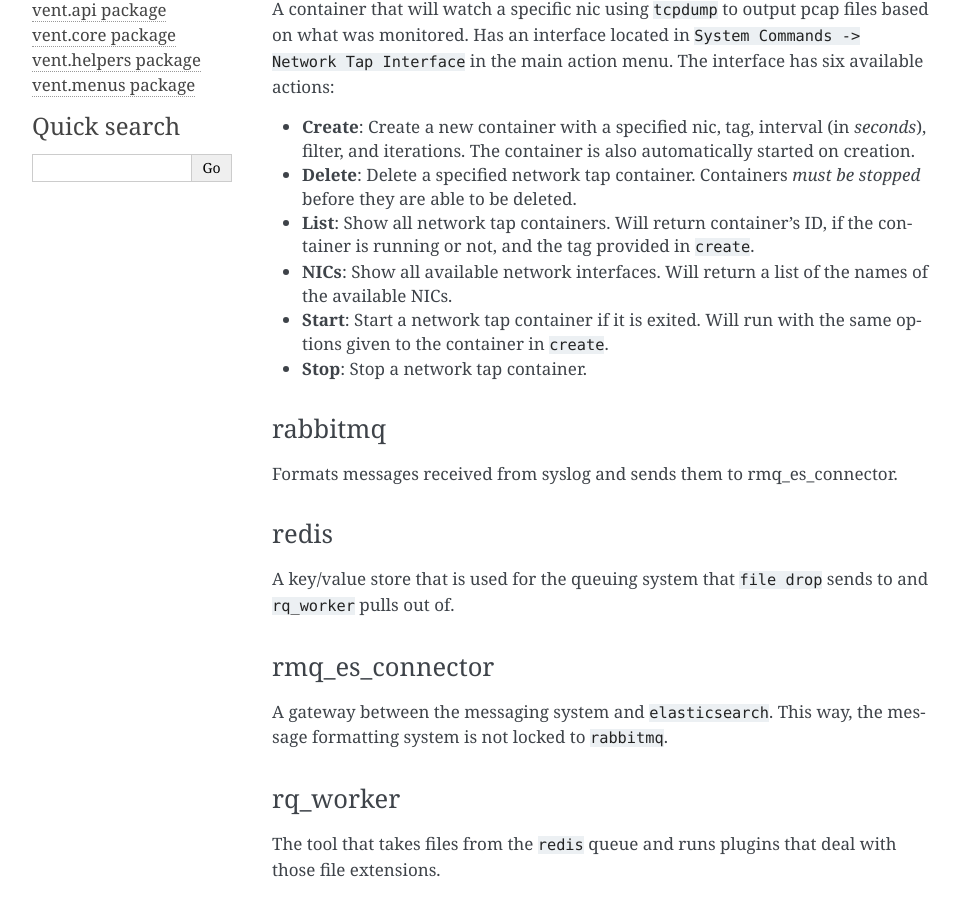
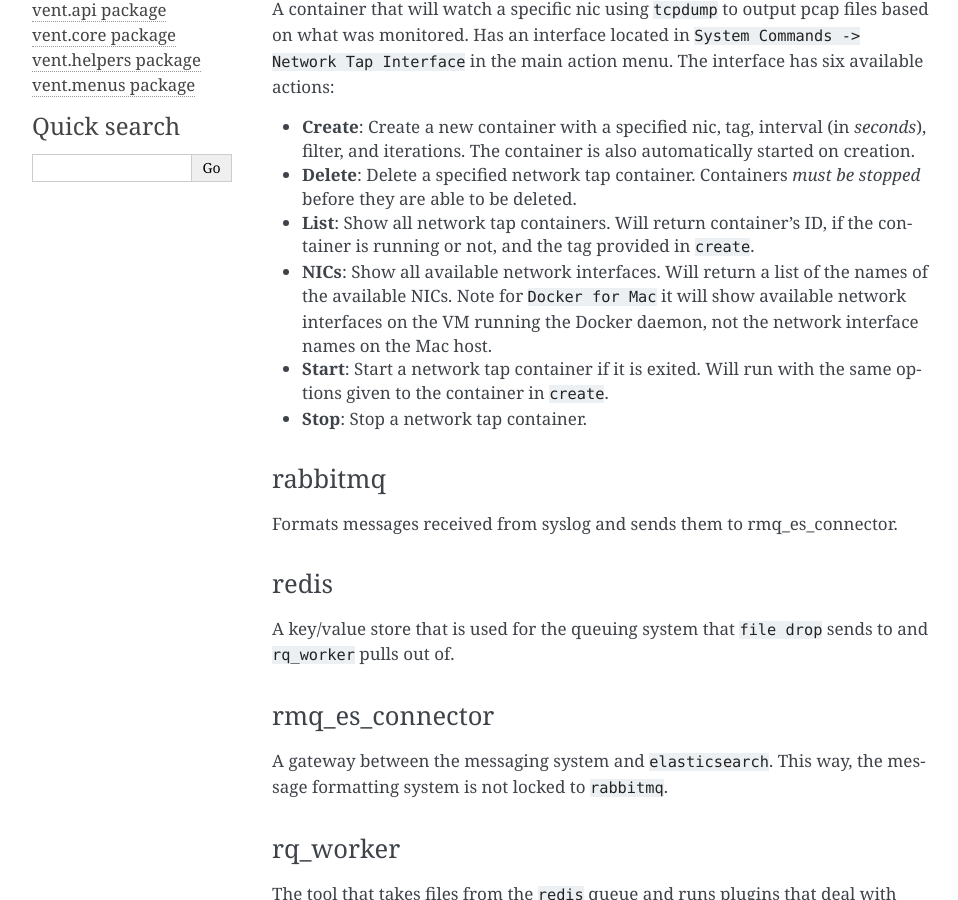
Before and after one commit to CyberReboot/vent, a Sphinx documentation site: the page built from docs/source/core_and_plugins.rst, in a window 1280 px wide and 900 px high, scrolled down 518 px. Shown: the whole window, without its empty margins (148-1106 px from the left). Built offline with Sphinx 7.4.7, drawn with Linux system fonts in a browser that asks for light colours; pages that are not in the unit, such as notebooks, are missing from menus.

Commit message:
closes #635

```diff
--- a/docs/source/core_and_plugins.rst
+++ b/docs/source/core_and_plugins.rst
@@ -31,7 +31,9 @@
 - **List**: Show all network tap containers. Will return container's ID, if the container is
   running or not, and the tag provided in ``create``.
 - **NICs**: Show all available network interfaces. Will return a list of the
-  names of the available NICs.
+  names of the available NICs.  Note for ``Docker for Mac`` it will show
+  available network interfaces on the VM running the Docker daemon, not the
+  network interface names on the Mac host.
 - **Start**: Start a network tap container if it is exited. Will run with the same
   options given to the container in ``create``.
 - **Stop**: Stop a network tap container.
```
